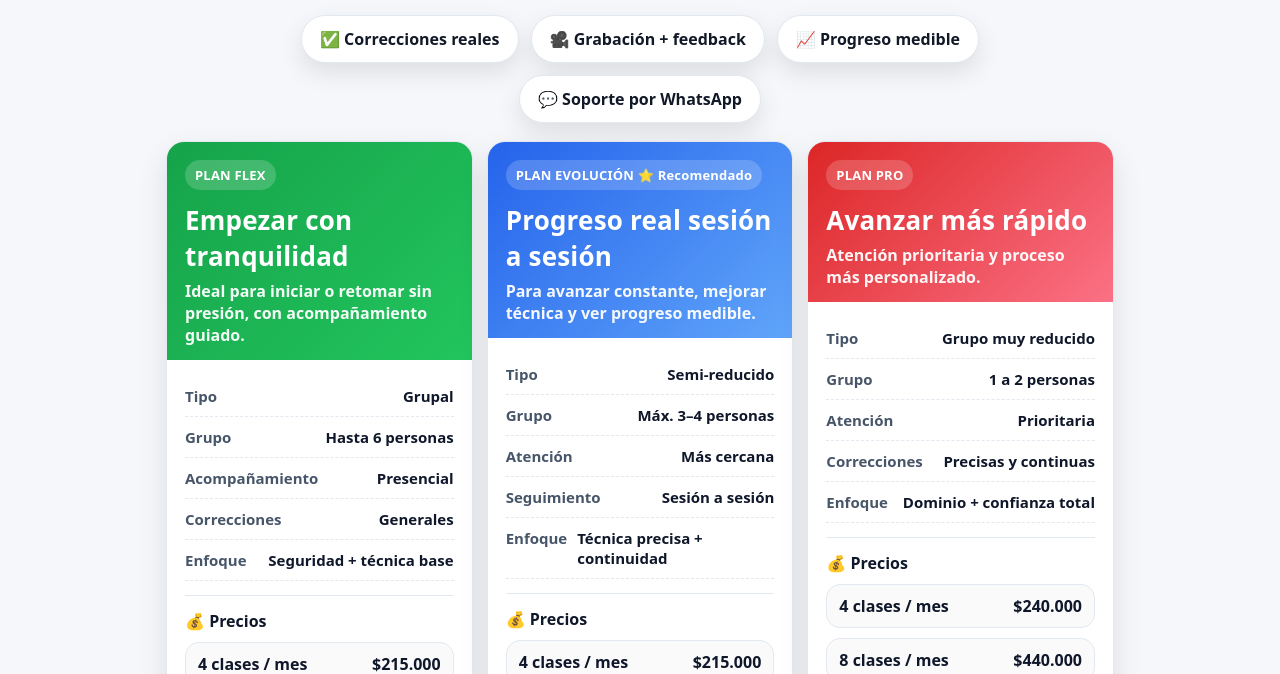
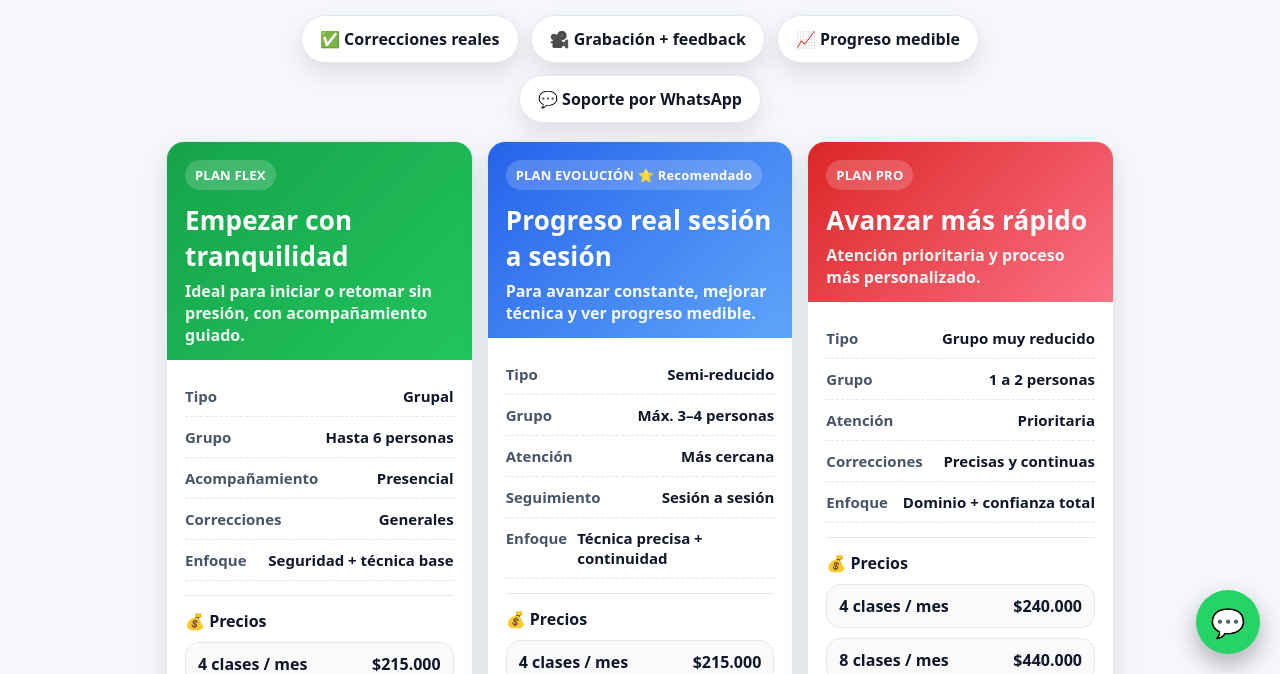
Before and after one commit to ogeidallinob/planes-natacion-conjunto, a plain HTML site: page index.html in a window 1280 px wide. Shown: the part 126-800 px from the top of the page. Drawn offline with Linux system fonts and the light colour scheme.

Commit message:
Update index.html

```diff
--- a/index.html
+++ b/index.html
@@ -3,7 +3,7 @@
 <head>
   <meta charset="UTF-8" />
   <meta name="viewport" content="width=device-width, initial-scale=1.0" />
-  <title>Planes de Natación</title>
+  <title>Planes de Natación Diego Bonilla</title>
 
   <style>
     :root{
@@ -274,5 +274,36 @@
       </p>
     </div>
   </div>
+  <!-- BOTÓN WHATSAPP -->
+<a href="https://wa.me/573005432325?text=Hola%20Diego,%20quiero%20información%20sobre%20las%20clases%20de%20natación"
+   class="whatsapp-float"
+   target="_blank"
+   aria-label="WhatsApp">
+  💬
+</a>
+
+<style>
+.whatsapp-float{
+  position: fixed;
+  bottom: 20px;
+  right: 20px;
+  background: #25D366;
+  color: white;
+  font-size: 28px;
+  width: 64px;
+  height: 64px;
+  border-radius: 50%;
+  display: flex;
+  align-items: center;
+  justify-content: center;
+  text-decoration: none;
+  box-shadow: 0 10px 25px rgba(0,0,0,.3);
+  z-index: 999;
+}
+.whatsapp-float:hover{
+  transform: scale(1.05);
+}
+</style>
+
 </body>
 </html>
```
